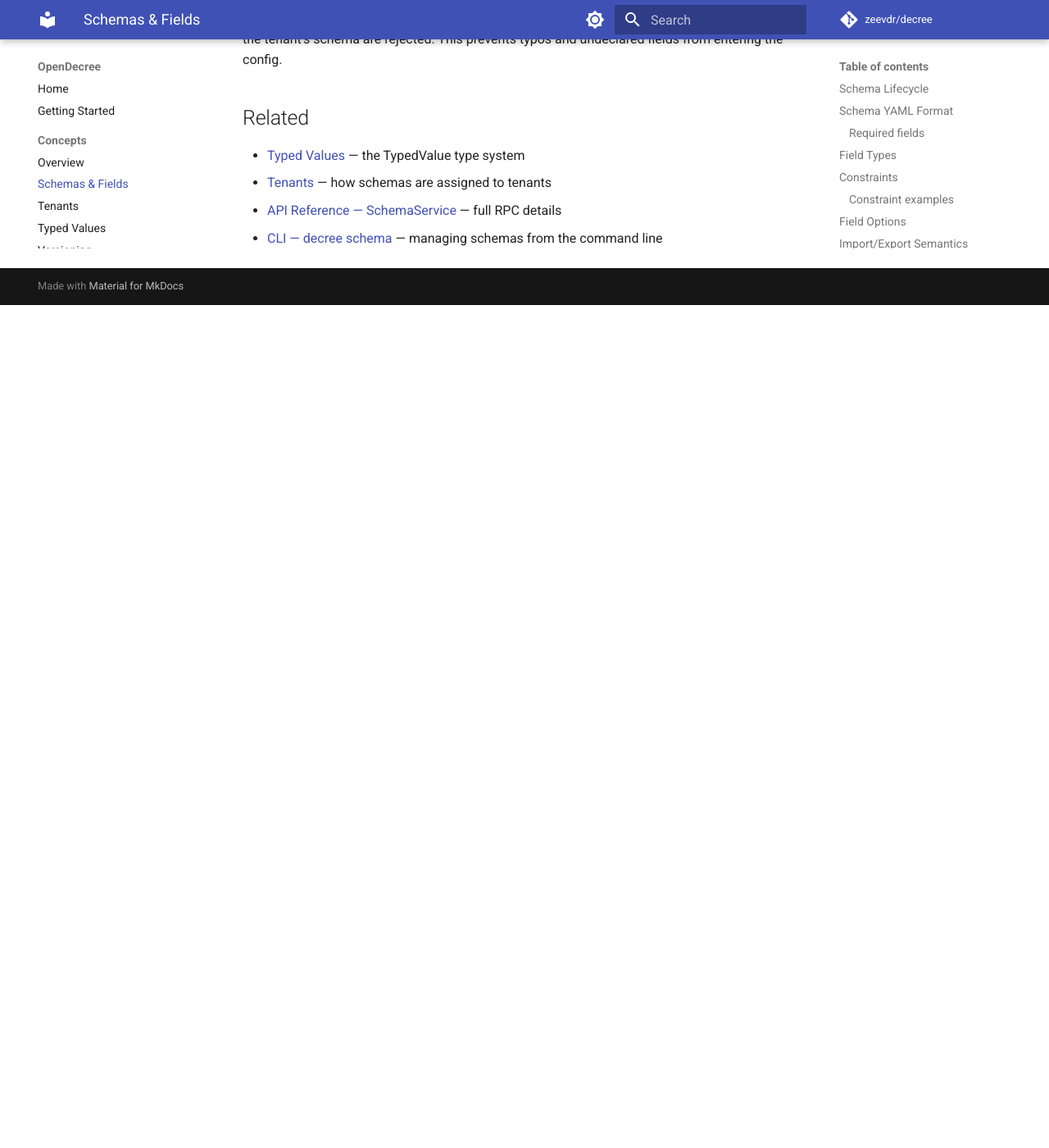
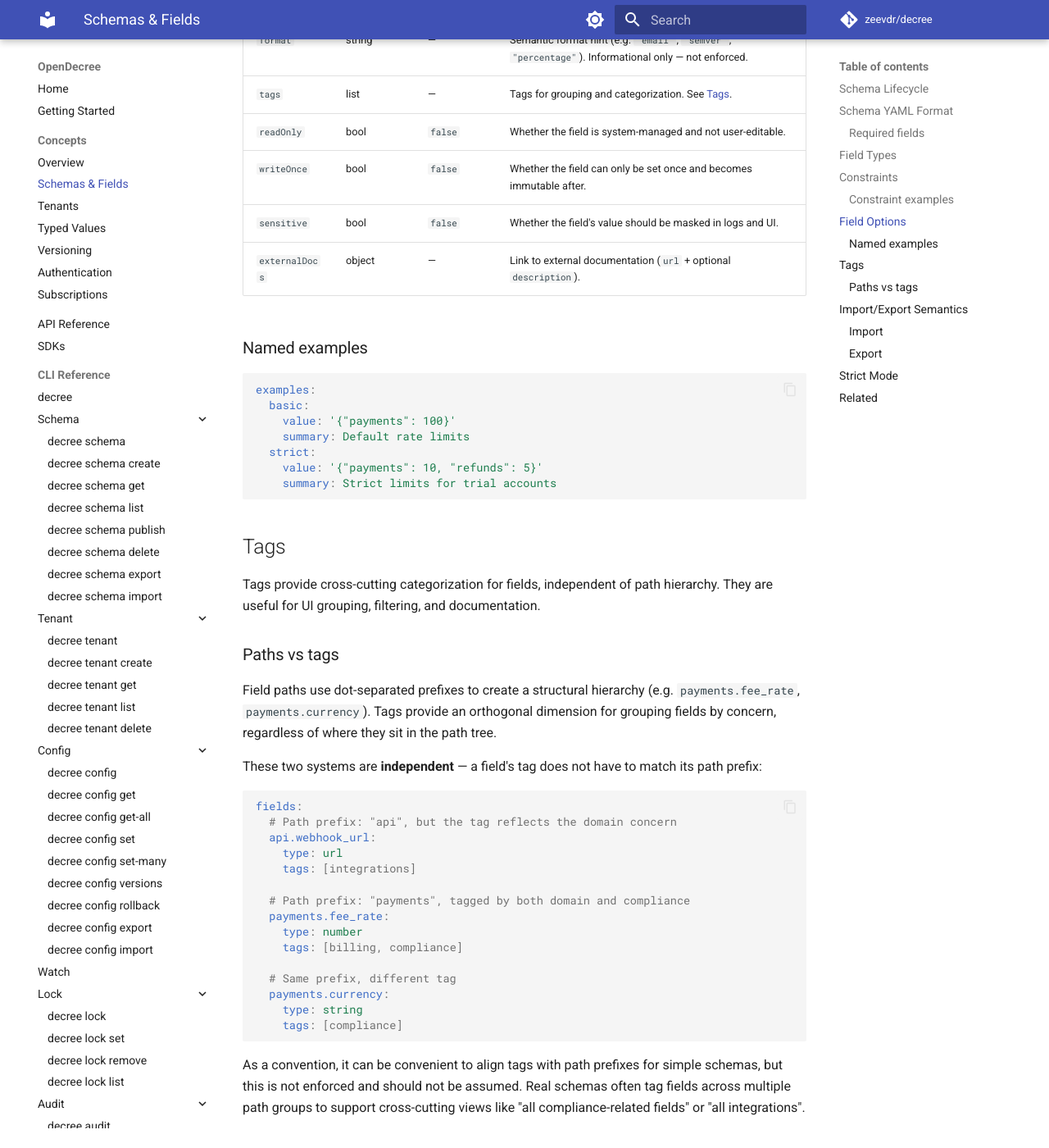
Before and after one commit to zeevdr/decree, an MkDocs documentation site: the page built from docs/concepts/schemas-and-fields.md, in a window 1280 px wide and 1400 px high, scrolled down 5230 px. Shown: the whole window at 82% size. Built offline with MkDocs 1.6.1 and Material for MkDocs 9.7.7, drawn with Linux system fonts in a browser that asks for light colours; comment, search, counter and statistics services are not loaded; before the commit the page ends 5602 px from its top, so only the background shows below that; some of the changed text lies outside the part shown.

Commit message:
Replace ASCII diagrams with Mermaid, document field metadata (#102)
Mermaid diagrams in 5 concept docs: schema lifecycle, architecture,
subscriptions flow, delta resolution, tenant hierarchy. Add tags
section, field options table, multi-tenant access control docs.

Co-Authored-By: Claude Opus 4.6 (1M context) <noreply@anthropic.com>

````diff
--- a/docs/concepts/schemas-and-fields.md
+++ b/docs/concepts/schemas-and-fields.md
@@ -4,8 +4,14 @@ A **schema** defines the structure of a configuration — what fields exist, the
 
 ## Schema Lifecycle
 
-```
-Create (draft v1) → Update (draft v2, v3...) → Publish (immutable) → Assign to tenant
+```mermaid
+stateDiagram-v2
+    [*] --> Draft: Create schema
+    Draft --> Draft: Update fields
+    Draft --> Published: Publish version
+    Published --> Assigned: Assign to tenant
+    note right of Published: Immutable — fields\ncannot be changed
+    note right of Draft: New version created\non each update
 ```
 
 1. **Create** — define fields, types, and constraints. Creates version 1 as a draft.
@@ -73,6 +79,26 @@ fields:
     type: string
     deprecated: true
     redirect_to: payments.fee_rate
+
+  payments.currency:
+    type: string
+    description: Default settlement currency
+    writeOnce: true
+    tags: [compliance]
+    constraints:
+      enum: [USD, EUR, GBP]
+
+  api.webhook:
+    type: url
+    title: Payment Webhook
+    description: Webhook endpoint for payment events
+    nullable: true
+    tags: [integrations]
+    example: "https://example.com/webhooks/payments"
+    sensitive: true
+    externalDocs:
+      description: Webhook Integration Guide
+      url: https://docs.example.com/webhooks
 ```
 
 A [JSON Schema](../../schemas/schema-yaml.json) is available for editor validation and autocomplete.
@@ -163,6 +189,57 @@ constraints:
 | `redirect_to` | string | — | When deprecated, reads can be redirected to this field path. |
 | `default` | string | — | Default value for the field (encoded as string). |
 | `description` | string | — | Human-readable description of the field's purpose. |
+| `title` | string | — | Human-friendly display name (e.g. `"Fee Rate"` for path `payments.fee_rate`). |
+| `example` | string | — | Single example value, encoded as string. |
+| `examples` | map | — | Named examples with optional summary. See below. |
+| `format` | string | — | Semantic format hint (e.g. `"email"`, `"semver"`, `"percentage"`). Informational only — not enforced. |
+| `tags` | list | — | Tags for grouping and categorization. See [Tags](#tags). |
+| `readOnly` | bool | `false` | Whether the field is system-managed and not user-editable. |
+| `writeOnce` | bool | `false` | Whether the field can only be set once and becomes immutable after. |
+| `sensitive` | bool | `false` | Whether the field's value should be masked in logs and UI. |
+| `externalDocs` | object | — | Link to external documentation (`url` + optional `description`). |
+
+### Named examples
+
+```yaml
+examples:
+  basic:
+    value: '{"payments": 100}'
+    summary: Default rate limits
+  strict:
+    value: '{"payments": 10, "refunds": 5}'
+    summary: Strict limits for trial accounts
+```
+
+## Tags
+
+Tags provide cross-cutting categorization for fields, independent of path hierarchy. They are useful for UI grouping, filtering, and documentation.
+
+### Paths vs tags
+
+Field paths use dot-separated prefixes to create a structural hierarchy (e.g. `payments.fee_rate`, `payments.currency`). Tags provide an orthogonal dimension for grouping fields by concern, regardless of where they sit in the path tree.
+
+These two systems are **independent** — a field's tag does not have to match its path prefix:
+
+```yaml
+fields:
+  # Path prefix: "api", but the tag reflects the domain concern
+  api.webhook_url:
+    type: url
+    tags: [integrations]
+
+  # Path prefix: "payments", tagged by both domain and compliance
+  payments.fee_rate:
+    type: number
+    tags: [billing, compliance]
+
+  # Same prefix, different tag
+  payments.currency:
+    type: string
+    tags: [compliance]
+```
+
+As a convention, it can be convenient to align tags with path prefixes for simple schemas, but this is not enforced and should not be assumed. Real schemas often tag fields across multiple path groups to support cross-cutting views like "all compliance-related fields" or "all integrations".
 
 ## Import/Export Semantics
 
````
Also changed, not shown: docs/concepts/overview.md (+33 -4 lines), docs/concepts/subscriptions.md (+14 -11 lines), docs/concepts/tenants.md (+19 -9 lines), docs/concepts/versioning.md (+12 -15 lines).
